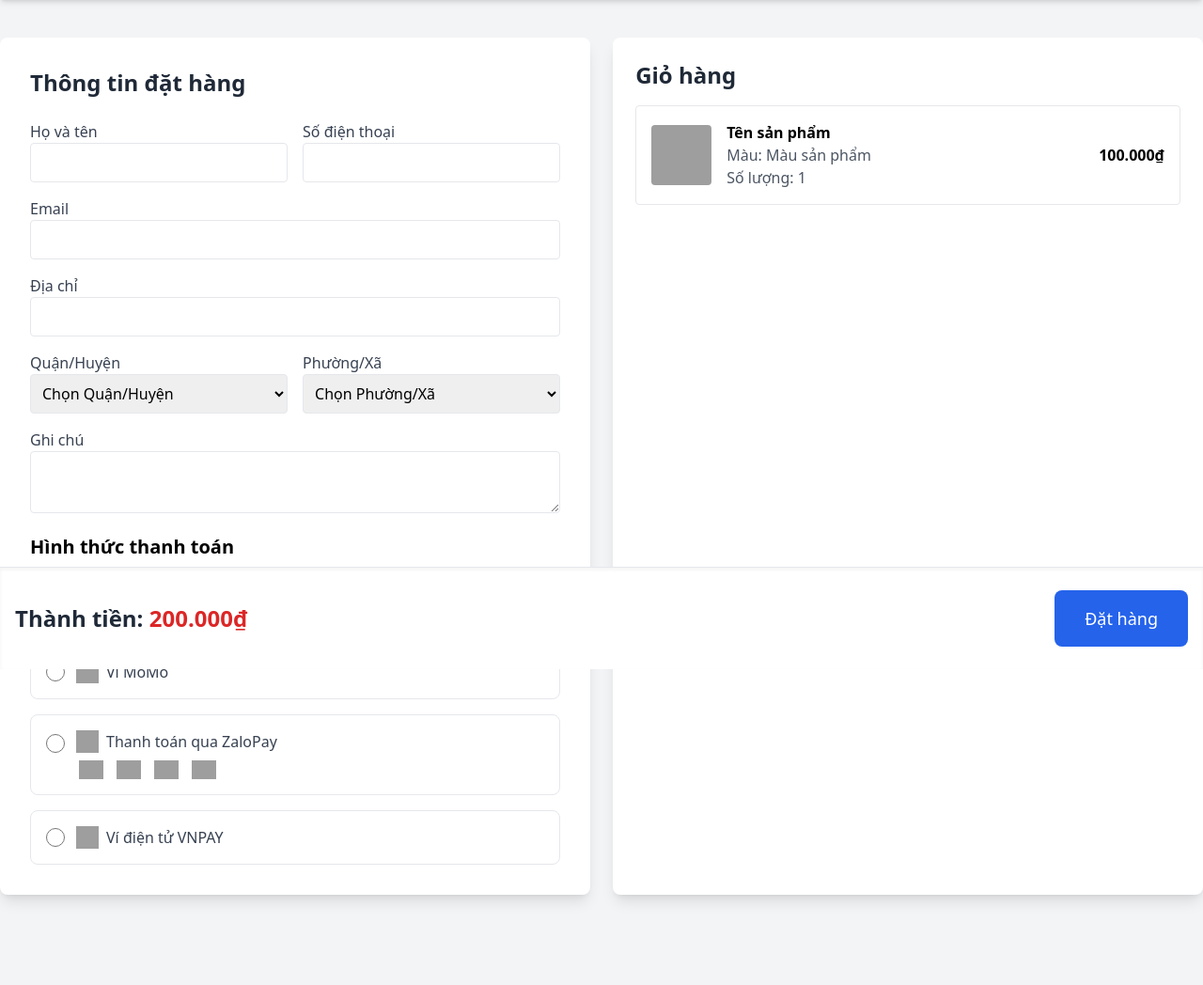
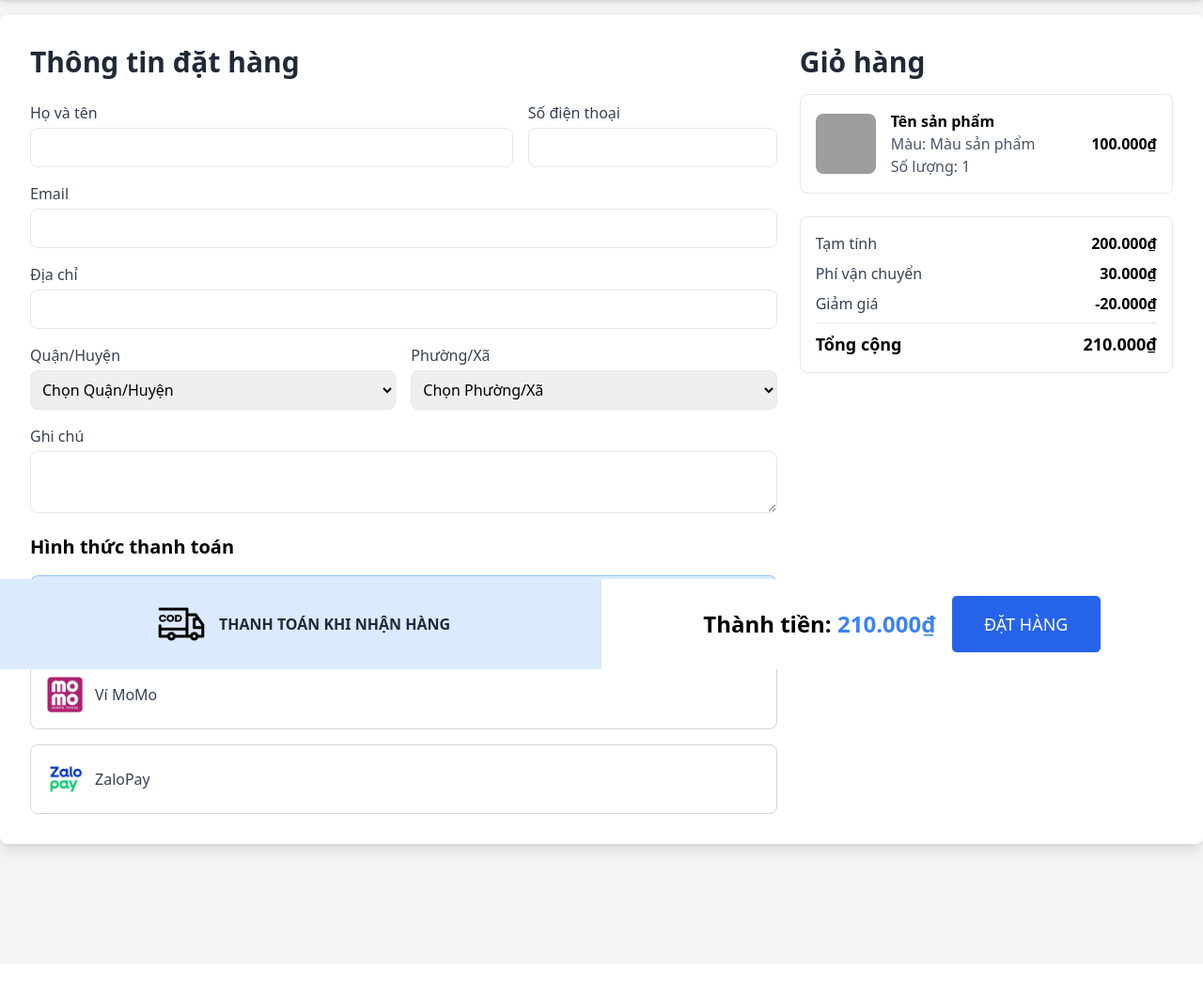
Before and after one commit to DuyPhatpeo/ShopFSTYLE, a PHP site: page /ShopFSTYLE/views/user/shopping-card.php in a window 1280 px wide. Shown: the part 88-1136 px from the top of the page at 94% size. After the commit the page ends 1006 px from the top, so only its background shows below. Run offline with PHP 8.4, Linux system fonts and the light colour scheme; some libraries are stand-ins or nearby versions; grey boxes are pictures that could not be loaded.

Commit message:
update UI

```diff
--- a/views/user/shopping-card.php
+++ b/views/user/shopping-card.php
@@ -4,50 +4,53 @@
     include ('../user/login-register.php');
 ?>
 
-<div class="container mx-auto py-10 pb-24">
-    <div class="flex flex-col md:flex-row md:space-x-6">
-        <!-- Cột trái: Thông tin đặt hàng và hình thức thanh toán -->
-        <div class="md:w-1/2 bg-white p-8 rounded-lg shadow-lg mb-6 md:mb-0">
-            <h2 class="text-2xl font-bold mb-6 text-gray-800">Thông tin đặt hàng</h2>
+<!-- Phần nội dung chính -->
+<div class="container mx-auto py-4 pb-32">
+    <!-- Khối chung nền trắng cho 2 cột -->
+    <div class="bg-white p-8 rounded-lg shadow-lg flex flex-col md:flex-row md:space-x-6">
 
-            <!-- Form đặt hàng với id "order-form" để nút Đặt hàng cố định bên dưới có thể submit -->
+        <!-- Cột trái: Thông tin đặt hàng -->
+        <div class="md:w-2/3 mb-6 md:mb-0">
+            <h2 class="text-3xl font-bold mb-6 text-gray-800">Thông tin đặt hàng</h2>
+
+            <!-- Form đặt hàng -->
             <form id="order-form" action="order-process.php" method="POST" class="space-y-4">
 
-                <!-- Họ và tên & Số điện thoại cùng 1 hàng -->
-                <div class="grid grid-cols-2 gap-4">
-                    <div>
-                        <label class="block text-gray-700">Họ và tên</label>
-                        <input type="text" name="fullname" required class="w-full p-2 border rounded">
+                <!-- Họ và tên + Số điện thoại -->
+                <div class="flex flex-col sm:flex-row sm:space-x-4">
+                    <div class="flex-1">
+                        <label class="block text-gray-700 mb-1">Họ và tên</label>
+                        <input type="text" name="fullname" required class="w-full p-2 border rounded-lg">
                     </div>
-                    <div>
-                        <label class="block text-gray-700">Số điện thoại</label>
-                        <input type="text" name="phone" required class="w-full p-2 border rounded">
+                    <div class="sm:w-1/3">
+                        <label class="block text-gray-700 mb-1">Số điện thoại</label>
+                        <input type="text" name="phone" required class="w-full p-2 border rounded-lg">
                     </div>
                 </div>
 
                 <!-- Email -->
                 <div>
-                    <label class="block text-gray-700">Email</label>
-                    <input type="email" name="email" required class="w-full p-2 border rounded">
+                    <label class="block text-gray-700 mb-1">Email</label>
+                    <input type="email" name="email" required class="w-full p-2 border rounded-lg">
                 </div>
 
                 <!-- Địa chỉ -->
                 <div>
-                    <label class="block text-gray-700">Địa chỉ</label>
-                    <input type="text" name="address" required class="w-full p-2 border rounded">
+                    <label class="block text-gray-700 mb-1">Địa chỉ</label>
+                    <input type="text" name="address" required class="w-full p-2 border rounded-lg">
                 </div>
 
-                <!-- Quận/Huyện & Phường/Xã -->
-                <div class="grid grid-cols-2 gap-4">
+                <!-- Quận/Huyện + Phường/Xã -->
+                <div class="grid grid-cols-1 sm:grid-cols-2 gap-4">
                     <div>
-                        <label class="block text-gray-700">Quận/Huyện</label>
-                        <select name="district" class="w-full p-2 border rounded">
+                        <label class="block text-gray-700 mb-1">Quận/Huyện</label>
+                        <select name="district" class="w-full p-2 border rounded-lg">
                             <option value="">Chọn Quận/Huyện</option>
                         </select>
                     </div>
                     <div>
-                        <label class="block text-gray-700">Phường/Xã</label>
-                        <select name="ward" class="w-full p-2 border rounded">
+                        <label class="block text-gray-700 mb-1">Phường/Xã</label>
+                        <select name="ward" class="w-full p-2 border rounded-lg">
                             <option value="">Chọn Phường/Xã</option>
                         </select>
                     </div>
@@ -55,89 +58,60 @@
 
                 <!-- Ghi chú -->
                 <div>
-                    <label class="block text-gray-700">Ghi chú</label>
-                    <textarea name="note" class="w-full p-2 border rounded"></textarea>
+                    <label class="block text-gray-700 mb-1">Ghi chú</label>
+                    <textarea name="note" class="w-full p-2 border rounded-lg"></textarea>
                 </div>
 
-                <!-- Hình thức thanh toán (dạng card với icon) -->
+                <!-- Hình thức thanh toán -->
                 <h3 class="text-xl font-semibold mb-4">Hình thức thanh toán</h3>
                 <div class="space-y-4">
-                    <!-- Thanh toán khi nhận hàng -->
-                    <label class="block border rounded-lg p-4 hover:shadow-sm cursor-pointer transition">
-                        <div class="flex items-center space-x-3">
-                            <!-- Radio button -->
-                            <input type="radio" name="payment" value="cod" checked
-                                class="form-radio h-5 w-5 text-blue-600">
-                            <!-- Icon + Tên phương thức -->
-                            <div class="flex items-center space-x-2">
-                                <!-- Thay src=... bằng đường dẫn icon COD thực tế -->
-                                <img src="images/cod-icon.png" alt="COD icon" class="w-6 h-6">
+                    <!-- Phương thức 1: COD -->
+                    <label class="block cursor-pointer">
+                        <input type="radio" name="payment" value="cod" checked class="hidden peer">
+                        <div class="border border-gray-300 rounded-lg p-4 hover:shadow-sm transition
+                            peer-checked:border-blue-300 peer-checked:bg-blue-100">
+                            <div class="flex items-center space-x-3">
+                                <img src="<?= USER_URL ?>/assets/images/cod.png" alt="COD icon" class="w-10 h-10">
                                 <span class="font-medium text-gray-700">Thanh toán khi nhận hàng</span>
                             </div>
                         </div>
                     </label>
-
-                    <!-- Ví MoMo -->
-                    <label class="block border rounded-lg p-4 hover:shadow-sm cursor-pointer transition">
-                        <div class="flex items-center space-x-3">
-                            <input type="radio" name="payment" value="momo" class="form-radio h-5 w-5 text-blue-600">
-                            <div class="flex items-center space-x-2">
-                                <!-- Thay src=... bằng đường dẫn icon MoMo thực tế -->
-                                <img src="images/momo-icon.png" alt="MoMo icon" class="w-6 h-6">
+                    <!-- Phương thức 2: MoMo -->
+                    <label class="block cursor-pointer">
+                        <input type="radio" name="payment" value="momo" class="hidden peer">
+                        <div class="border border-gray-300 rounded-lg p-4 hover:shadow-sm transition
+                            peer-checked:border-blue-300 peer-checked:bg-blue-100">
+                            <div class="flex items-center space-x-3">
+                                <img src="<?= USER_URL ?>/assets/images/momo.png" alt="MoMo icon" class="w-10 h-10">
                                 <span class="font-medium text-gray-700">Ví MoMo</span>
                             </div>
                         </div>
                     </label>
-
-                    <!-- Thanh toán qua ZaloPay -->
-                    <label class="block border rounded-lg p-4 hover:shadow-sm cursor-pointer transition">
-                        <div class="flex items-start space-x-3">
-                            <input type="radio" name="payment" value="zalopay"
-                                class="form-radio h-5 w-5 text-blue-600 mt-1">
-                            <div>
-                                <!-- Dòng chính -->
-                                <div class="flex items-center space-x-2">
-                                    <!-- Thay src=... bằng đường dẫn icon ZaloPay thực tế -->
-                                    <img src="images/zalopay-icon.png" alt="ZaloPay icon" class="w-6 h-6">
-                                    <span class="font-medium text-gray-700">Thanh toán qua ZaloPay</span>
-                                </div>
-                                <!-- Dòng hiển thị logo napas, visa, ... -->
-                                <div class="mt-2 flex items-center space-x-2">
-                                    <!-- Thay src=... bằng đường dẫn icon thực tế -->
-                                    <img src="images/napas-icon.png" alt="Napas icon" class="w-8 h-5 object-contain">
-                                    <img src="images/visa-icon.png" alt="Visa icon" class="w-8 h-5 object-contain">
-                                    <img src="images/mastercard-icon.png" alt="Mastercard icon"
-                                        class="w-8 h-5 object-contain">
-                                    <img src="images/applepay-icon.png" alt="Apple Pay icon"
-                                        class="w-8 h-5 object-contain">
-                                </div>
-                            </div>
-                        </div>
-                    </label>
-
-                    <!-- Ví điện tử VNPAY -->
-                    <label class="block border rounded-lg p-4 hover:shadow-sm cursor-pointer transition">
-                        <div class="flex items-center space-x-3">
-                            <input type="radio" name="payment" value="vnpay" class="form-radio h-5 w-5 text-blue-600">
-                            <div class="flex items-center space-x-2">
-                                <!-- Thay src=... bằng đường dẫn icon VNPAY thực tế -->
-                                <img src="images/vnpay-icon.png" alt="VNPAY icon" class="w-6 h-6">
-                                <span class="font-medium text-gray-700">Ví điện tử VNPAY</span>
+                    <!-- Phương thức 3: ZaloPay -->
+                    <label class="block cursor-pointer">
+                        <input type="radio" name="payment" value="zalopay" class="hidden peer">
+                        <div class="border border-gray-300 rounded-lg p-4 hover:shadow-sm transition
+                            peer-checked:border-blue-300 peer-checked:bg-blue-100">
+                            <div class="flex items-center space-x-3">
+                                <img src="<?= USER_URL ?>/assets/images/zalopay.png" alt="ZaloPay icon"
+                                    class="w-10 h-10">
+                                <span class="font-medium text-gray-700">ZaloPay</span>
                             </div>
                         </div>
                     </label>
                 </div>
-                <!-- Kết thúc phần phương thức thanh toán -->
+
+                <!-- End Hình thức thanh toán -->
             </form>
         </div>
+        <!-- End cột trái -->
 
-        <!-- Cột phải: Giỏ hàng hiển thị danh sách sản phẩm -->
-        <div class="md:w-1/2 bg-white p-6 rounded-lg shadow-lg">
-            <h2 class="text-2xl font-bold text-gray-800 mb-4">Giỏ hàng</h2>
+        <!-- Cột phải: Giỏ hàng -->
+        <div class="md:w-1/3">
+            <h2 class="text-3xl font-bold text-gray-800 mb-4">Giỏ hàng</h2>
             <div class="space-y-4">
-                <!-- Ví dụ về 1 sản phẩm trong giỏ hàng -->
-                <div class="flex items-center justify-between p-4 border rounded">
-                    <img src="path/to/image.jpg" alt="Sản phẩm" class="w-16 h-16 object-cover rounded">
+                <div class="flex items-center justify-between p-4 border rounded-lg">
+                    <img src="path/to/image.jpg" alt="Sản phẩm" class="w-16 h-16 object-cover rounded-lg">
                     <div class="flex-1 ml-4">
                         <p class="font-semibold">Tên sản phẩm</p>
                         <p class="text-gray-600">Màu: Màu sản phẩm</p>
@@ -145,22 +119,102 @@
                     </div>
                     <div class="font-bold">100.000₫</div>
                 </div>
-                <!-- Có thể lặp lại khối sản phẩm trên với dữ liệu thực -->
             </div>
+            <div class="mt-6 p-4 border rounded-lg space-y-2">
+                <div class="flex justify-between">
+                    <span class="text-gray-700">Tạm tính</span>
+                    <span class="font-semibold">200.000₫</span>
+                </div>
+                <div class="flex justify-between">
+                    <span class="text-gray-700">Phí vận chuyển</span>
+                    <span class="font-semibold">30.000₫</span>
+                </div>
+                <div class="flex justify-between">
+                    <span class="text-gray-700">Giảm giá</span>
+                    <span class="font-semibold">-20.000₫</span>
+                </div>
+                <hr class="my-2">
+                <div class="flex justify-between text-lg font-bold">
+                    <span>Tổng cộng</span>
+                    <span>210.000₫</span>
+                </div>
+            </div>
+        </div>
+        <!-- End cột phải -->
+    </div>
+</div>
+<!-- Thanh cố định sát đáy, responsive: 1 cột trên mobile, 2 cột trên md trở lên -->
+<div class="fixed left-0 right-0 bottom-0 z-50">
+    <div class="grid grid-cols-1 md:grid-cols-2">
+        <!-- Cột trái: nền xanh nhạt, hiển thị icon và text phương thức thanh toán -->
+        <div class="bg-blue-100 p-2 md:p-4 flex items-center justify-center space-x-2">
+            <img id="payment-method-icon" src="<?= USER_URL ?>/assets/images/cod.png" alt="Payment Method Icon"
+                class="w-10 h-10 md:w-16 md:h-16">
+            <span id="payment-method-chosen" class="font-semibold text-gray-800 text-center text-sm md:text-base">
+                Thanh toán khi nhận hàng
+            </span>
+        </div>
+
+        <!-- Cột phải: nền trắng, hiển thị tổng tiền và nút đặt hàng -->
+        <div
+            class="bg-white p-2 md:p-4 flex flex-col md:flex-row md:items-center md:justify-center space-y-2 md:space-y-0 md:space-x-4">
+            <div id="payment-total" class="text-xl md:text-2xl font-bold text-center">
+                Thành tiền: <span class="text-blue-500">210.000₫</span>
+            </div>
+            <button id="submit-btn" type="submit" form="order-form"
+                class="w-full md:w-40 uppercase text-white bg-blue-600 border border-white text-base md:text-lg px-4 md:px-8 py-2 md:py-4 rounded-md flex justify-center items-center whitespace-nowrap hover:bg-blue-700 transition duration-300 ease-in-out">
+                ĐẶT HÀNG
+            </button>
         </div>
     </div>
 </div>
 
-<!-- Thanh cố định ở dưới hiển thị thành tiền và nút đặt hàng -->
-<div class="fixed bottom-0 left-0 right-0 bg-white shadow-inner border-t border-gray-200 py-6">
-    <div class="container mx-auto flex flex-col md:flex-row items-center justify-between px-4">
-        <div class="text-2xl font-bold text-gray-800 mb-4 md:mb-0">
-            Thành tiền: <span class="text-red-600">200.000₫</span>
-        </div>
-        <!-- Nút submit form "order-form" -->
-        <button type="submit" form="order-form"
-            class="w-full md:w-auto bg-blue-600 text-white text-lg px-8 py-4 rounded-lg hover:bg-blue-700 transition duration-300 ease-in-out">
-            Đặt hàng
-        </button>
-    </div>
+
+<!-- JS cập nhật phương thức thanh toán, icon và text nút -->
+<script>
+const paymentRadios = document.querySelectorAll('input[name="payment"]');
+const paymentMethodChosen = document.getElementById('payment-method-chosen');
+const paymentMethodIcon = document.getElementById('payment-method-icon');
+const submitBtn = document.getElementById('submit-btn');
+
+function updatePaymentMethod() {
+    const selected = document.querySelector('input[name="payment"]:checked');
+    if (!selected) {
+        paymentMethodChosen.textContent = 'CHƯA CHỌN';
+        paymentMethodIcon.src = '<?= USER_URL ?>/assets/images/cod.png';
+        submitBtn.textContent = 'ĐẶT HÀNG';
+        return;
+    }
+    switch (selected.value) {
+        case 'cod':
+            paymentMethodChosen.textContent = 'THANH TOÁN KHI NHẬN HÀNG';
+            paymentMethodIcon.src = '<?= USER_URL ?>/assets/images/cod.png';
+            submitBtn.textContent = 'ĐẶT HÀNG';
+            break;
+        case 'momo':
+            paymentMethodChosen.textContent = 'VÍ MOMO';
+            paymentMethodIcon.src = '<?= USER_URL ?>/assets/images/momo.png';
+            submitBtn.textContent = 'THANH TOÁN';
+            break;
+        case 'zalopay':
+            paymentMethodChosen.textContent = 'ZALOPAY';
+            paymentMethodIcon.src = '<?= USER_URL ?>/assets/images/zalopay.png';
+            submitBtn.textContent = 'THANH TOÁN';
+            break;
+        default:
+            paymentMethodChosen.textContent = 'CHƯA CHỌN';
+            paymentMethodIcon.src = '<?= USER_URL ?>/assets/images/cod.png';
+            submitBtn.textContent = 'ĐẶT HÀNG';
+            break;
+    }
+}
+
+paymentRadios.forEach(radio => {
+    radio.addEventListener('change', updatePaymentMethod);
+});
+updatePaymentMethod();
+</script>
+
+<div class="hidden">
+    <?php include ('../../includes/footer.php'); ?>
 </div>
```
Also changed, not shown: assets/images/cod.png (added), assets/images/momo.png (added), assets/images/zalopay.png (added).
